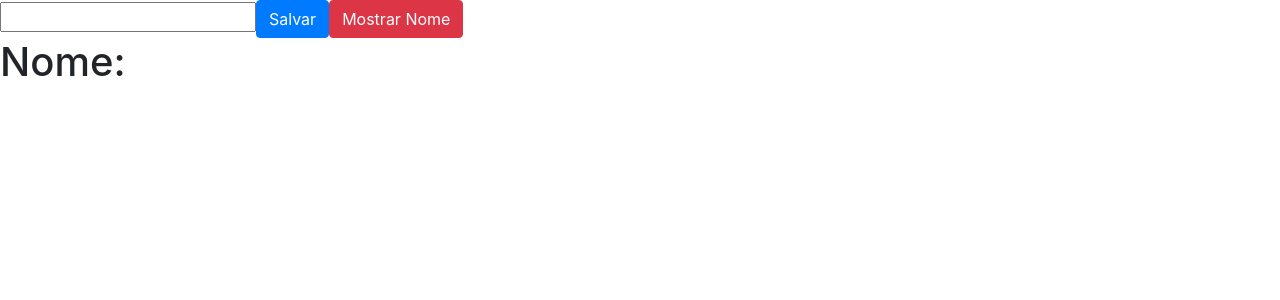
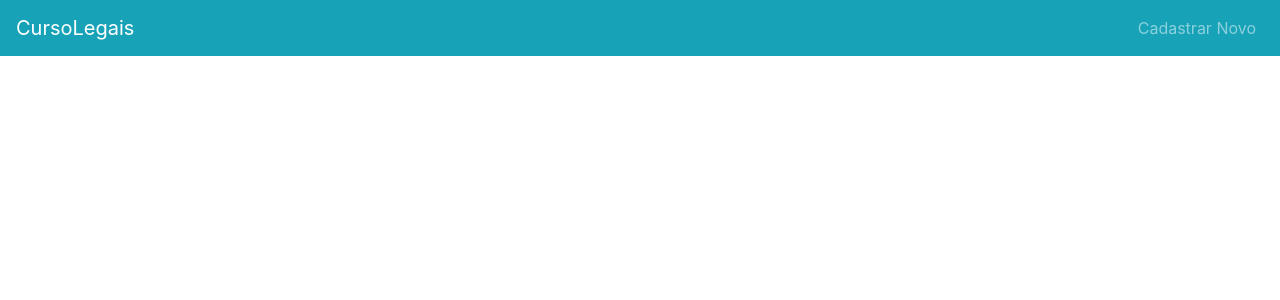
Before and after one commit to kseraos/cursos-vue, a Vue app: page / in a window 1280 px wide. Shown: the top 300 px of the page. Built offline with nearby package versions, Linux system fonts and the light colour scheme.

Commit message:
Componente Navbar

```diff
--- a/src/App.vue
+++ b/src/App.vue
@@ -1,30 +1,20 @@
 <template>
   <div>
-    <form @submit.prevent="salvarForm" method="post">
-      <input type="text" v-model="nome">
-      <button type="submit" class="btn btn-primary">Salvar</button>
-      <b-button variant="danger" @click="mostrarNome">Mostrar Nome</b-button>
-    </form>
-    <h1>Nome: {{ nome }}</h1>
+    <NavBar />
   </div>
 </template>
 
 <script>
+import NavBar from './components/NavBar'
 
 export default {
   name: 'App',
+  components:{
+    NavBar
+  },
   data (){
-    return {
-      nome: ''
-    }
+    return {}
   },
-  methods: {
-    salvarForm (){
-      alert(this.nome)
-    },
-    mostrarNome (){
-      alert(`O nome digitado é: ${this.nome}`)
-    }
-  }
+
 }
 </script>
--- /dev/null
+++ b/src/components/NavBar.vue
@@ -0,0 +1,15 @@
+<template>
+    <b-navbar toggleable="lg" type="dark" variant="info">
+        <b-navbar-brand href="#">CursoLegais</b-navbar-brand>
+         <b-navbar-nav class="ml-auto">
+               <b-nav-item href="#">Cadastrar Novo</b-nav-item>
+         </b-navbar-nav>
+    </b-navbar>
+
+</template>
+
+<script>
+export default {
+    nome: 'NavBar'
+}
+</script>
```
